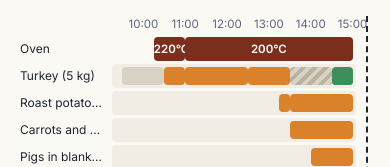
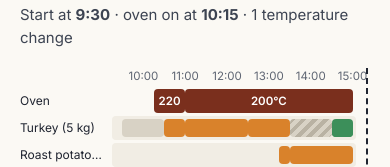
Before and after one commit to machinewright/one-oven, a website with bundled scripts: page index.html in a window 390 px wide. Shown: the part 1756-1923 px from the top of the page. Built offline with nearby package versions, Linux system fonts and the light colour scheme.

Commit message:
Phones: kitchen settings in two columns so 12-hour times aren't cut off; a short oven run shows '220' or nothing instead of a clipped '220°('
Co-Authored-By: Claude Opus 5.5 <noreply@anthropic.com>

```diff
--- a/app.js
+++ b/app.js
@@ -437,7 +437,21 @@ function renderChart(r) {
   });
   const serveLines = [...new Set(r.dishes.map((d) => d.serve))].map((t) => `<span class="serveline" style="left:${x(t)}"></span>`).join('');
   $('#chart').innerHTML = `<div class="chartin"><div class="crow axis"><div class="cname"></div><div class="ctrack">${ticks}</div></div>${rows}<div class="crow overlay"><div class="cname"></div><div class="ctrack">${serveLines}</div></div></div>`;
+  fitTempLabels();
 }
+
+// A short oven run can be too narrow for "220°C": show "220", or nothing (the tooltip and step list still say it).
+function fitTempLabels() {
+  for (const el of document.querySelectorAll('#chart .k-temp')) {
+    const full = el.dataset.t || (el.dataset.t = el.textContent);
+    el.textContent = full;
+    if (el.scrollWidth > el.clientWidth) el.textContent = full.replace(/°.*/, '');
+    if (el.scrollWidth > el.clientWidth) el.textContent = '';
+  }
+}
+addEventListener('resize', fitTempLabels);
+addEventListener('beforeprint', fitTempLabels);
+addEventListener('afterprint', fitTempLabels);
 
 // ---------------------------------------------------------------------------------------------------------------
 
--- a/style.css
+++ b/style.css
@@ -72,6 +72,7 @@ button.link { border: none; background: none; padding: 4px 0; color: #1e5b9c; }
 .dopts { display: flex; flex-wrap: wrap; gap: 8px 16px; margin-top: 8px; padding-top: 10px; border-top: 1px solid var(--rule); font-size: 14px; }
 .dopts select { font-size: 14px; max-width: 100%; }
 @media (max-width: 480px) { .dopts .fld { flex-wrap: wrap; } }
+@media (max-width: 480px) { .grid { grid-template-columns: 1fr 1fr; } }
 
 .plan { font: 400 15px/1.5 var(--sans); }
 .plan h2 { font-family: var(--serif); }
```
